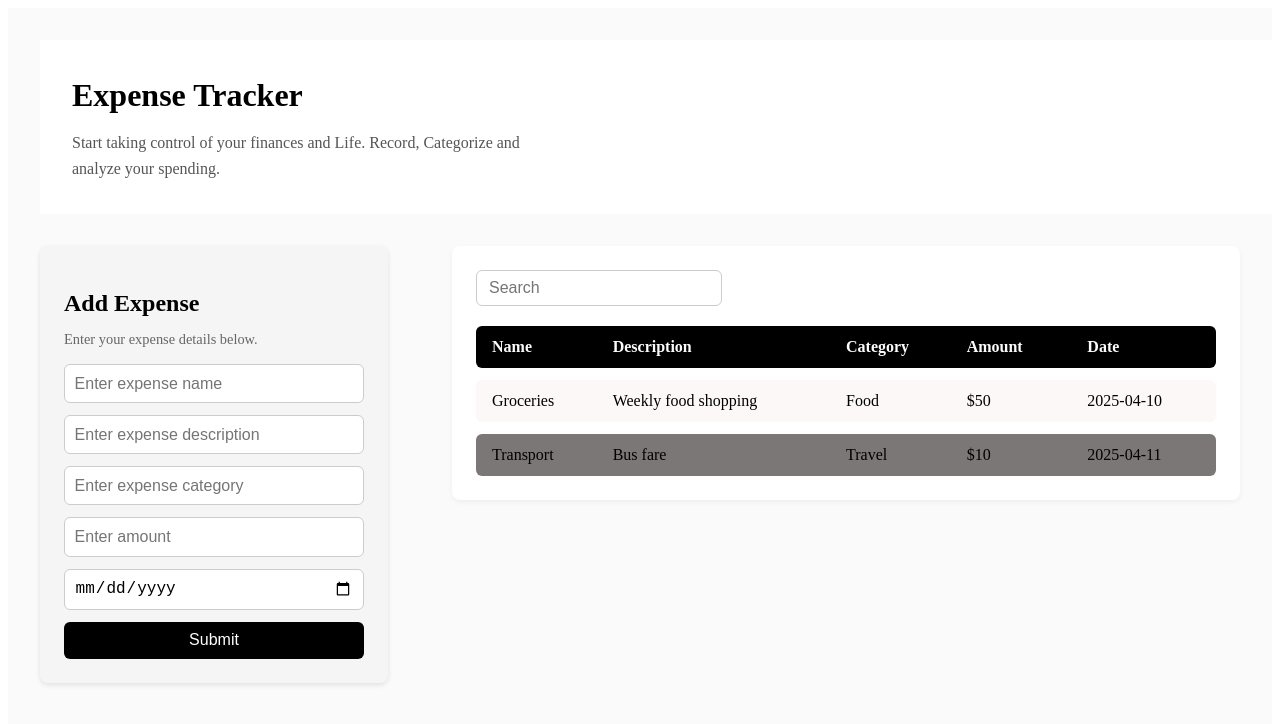
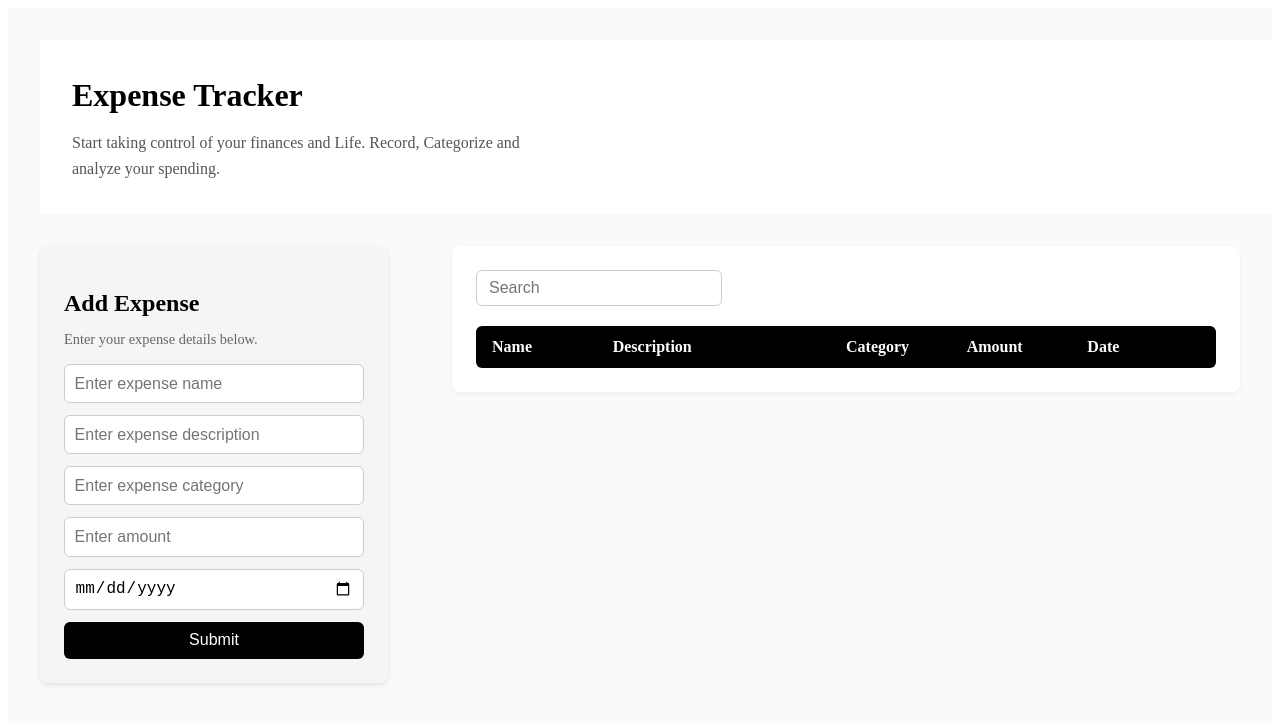
Before and after one commit to VanAug/expense_tracker, a React (Vite) app: page / in a window 1280 px wide. Shown: the top 724 px of the page. Built offline with nearby package versions, Linux system fonts and the light colour scheme.

Commit message:
Submitting the form and data.

```diff
--- a/src/App.jsx
+++ b/src/App.jsx
@@ -1,17 +1,22 @@
 import './App.css'
-import React from 'react'
+import React, { useState } from 'react'
 import Navbar from './components/Navbar'
 import AddExpense from './components/AddExpense'
 import MainDisplay from './components/MainDisplay'
 
 function App() {
+  const [expenses, setExpenses] = useState([])
+
+  const handleAddExpense = (newExpense) => {
+    setExpenses([...expenses, newExpense])
+  }
   return (
     <div className="app-container">
       <Navbar />
 
       <div className="content-wrapper">
-        <AddExpense />
-        <MainDisplay />
+        <AddExpense onAddExpense={handleAddExpense}/>
+        <MainDisplay expenses={expenses} />
       </div>
     </div>
   )
--- a/src/components/AddExpense.jsx
+++ b/src/components/AddExpense.jsx
@@ -1,17 +1,87 @@
-import React from 'react'
+import React, { useState } from 'react'
 
-function AddExpense() {
+function AddExpense({ onAddExpense }) {
+  const [formData, setFormData] = useState({
+    expenseName: "",
+    description: "",
+    category: "",
+    amount: "",
+    date: ""
+  })
+
+  const handleChange = (event) => {
+    setFormData({ ...formData, [event.target.name]: event.target.value})
+  }
+
+  const handleSubmit = (event) => {
+    event.preventDefault()
+    const newExpense = {
+      ...formData,
+      amount: parseFloat(formData.amount)
+    }
+
+    onAddExpense(newExpense)
+
+    setFormData({
+      expenseName: "",
+      description: "",
+      category: "",
+      amount: "",
+      date: ""
+    })
+  }
+
   return (
     <div className="add-expense">
       <h2>Add Expense</h2>
       <p>Enter your expense details below.</p>
 
-      <form className="expense-form">
-        <input type="text" placeholder="Enter expense name" />
-        <input type="text" placeholder="Enter expense description" />
-        <input type="text" placeholder="Enter expense category" />
-        <input type="number" placeholder="Enter amount" />
-        <input type="date" />
+      <form className="expense-form" onSubmit={handleSubmit}>
+        <input
+          type="text"
+          name='expenseName'
+          placeholder="Enter expense name"
+          onChange={handleChange}
+          value={formData.expenseName}
+          required
+        />
+
+        <input
+          type="text"
+          name='description'
+          placeholder="Enter expense description"
+          onChange={handleChange}
+          value={formData.description}
+          required
+        />
+
+        <input
+          type="text"
+          name='category'
+          placeholder="Enter expense category"
+          onChange={handleChange}
+          value={formData.category}
+          required
+        />
+
+        <input
+          type="number"
+          name='amount'
+          placeholder="Enter amount"
+          step="0.01"
+          onChange={handleChange}
+          value={formData.amount}
+          required
+        />
+
+        <input
+          type="date"
+          name='date'
+          onChange={handleChange}
+          value={formData.date}
+          required
+        />
+
         <button type="submit">Submit</button>
       </form>
     </div>
--- a/src/components/MainDisplay.jsx
+++ b/src/components/MainDisplay.jsx
@@ -1,7 +1,7 @@
 import React from 'react'
 import Search from './Search'
 
-function MainDisplay() {
+function MainDisplay({ expenses }) {
 
   return (
     <div className="main-display">
@@ -16,22 +16,15 @@ function MainDisplay() {
           <span>Date</span>
         </div>
 
-        {/* Sample row */}
-        <div className="table-row">
-          <span>Groceries</span>
-          <span>Weekly food shopping</span>
-          <span>Food</span>
-          <span>$50</span>
-          <span>2025-04-10</span>
-        </div>
-
-        <div className="table-row">
-          <span>Transport</span>
-          <span>Bus fare</span>
-          <span>Travel</span>
-          <span>$10</span>
-          <span>2025-04-11</span>
-        </div>
+        {expenses.map((expense, index) => (
+          <div className='table-row' key={index}>
+            <span>{expense.expenseName}</span>
+            <span>{expense.description}</span>
+            <span>{expense.category}</span>
+            <span>{expense.amount}</span>
+            <span>{expense.date}</span>
+          </div>
+        ))}
 
       </div>
     </div>
```
